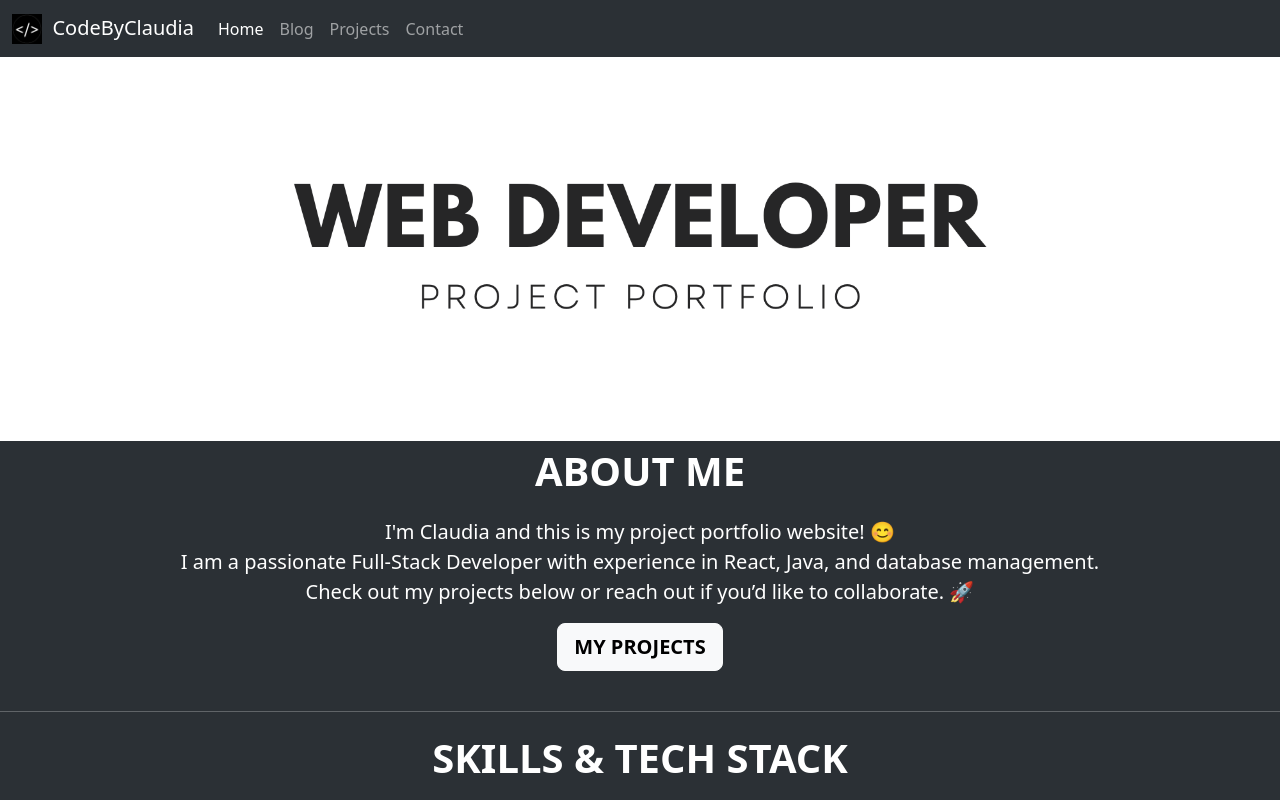
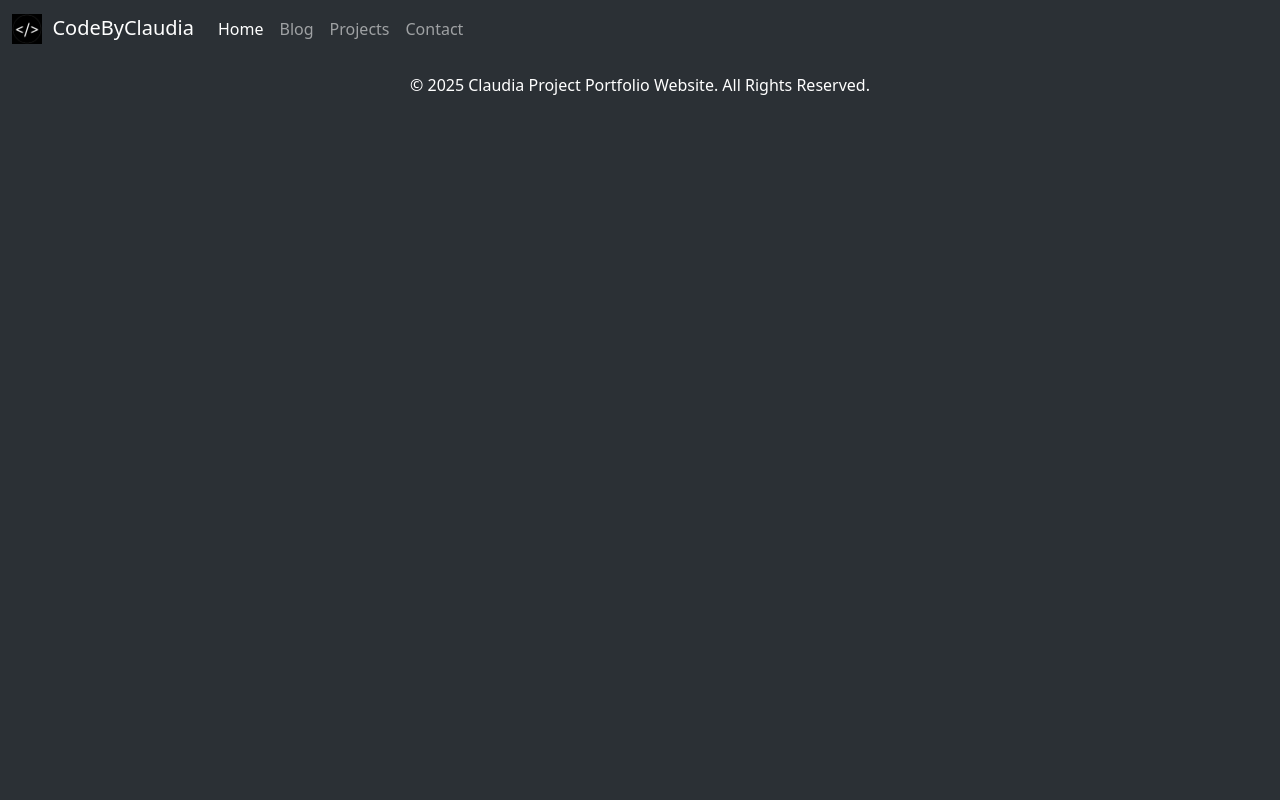
Before and after one commit to iamclaudiar/ProjectPortfolio, a React (Vite) app: page / in a window 1280 px wide. Shown: the top 800 px of the page. Built offline with nearby package versions, Linux system fonts and the light colour scheme.

Commit message:
Modify path for Home page

```diff
--- a/src/App.tsx
+++ b/src/App.tsx
@@ -18,7 +18,8 @@
       <div className="flex-grow-1">
         <BrowserRouter>
           <Routes>
-            <Route index element={<Home />} />
+            {/* <Route index element={<Home />} /> */}
+            <Route path="/ProjectPortfolio" element={<Home />} />
             <Route path="/blog" element={<Blog />} />
             <Route path="/contact" element={<Contact />} />
             <Route path="/projects" element={<Projects />} />
```
